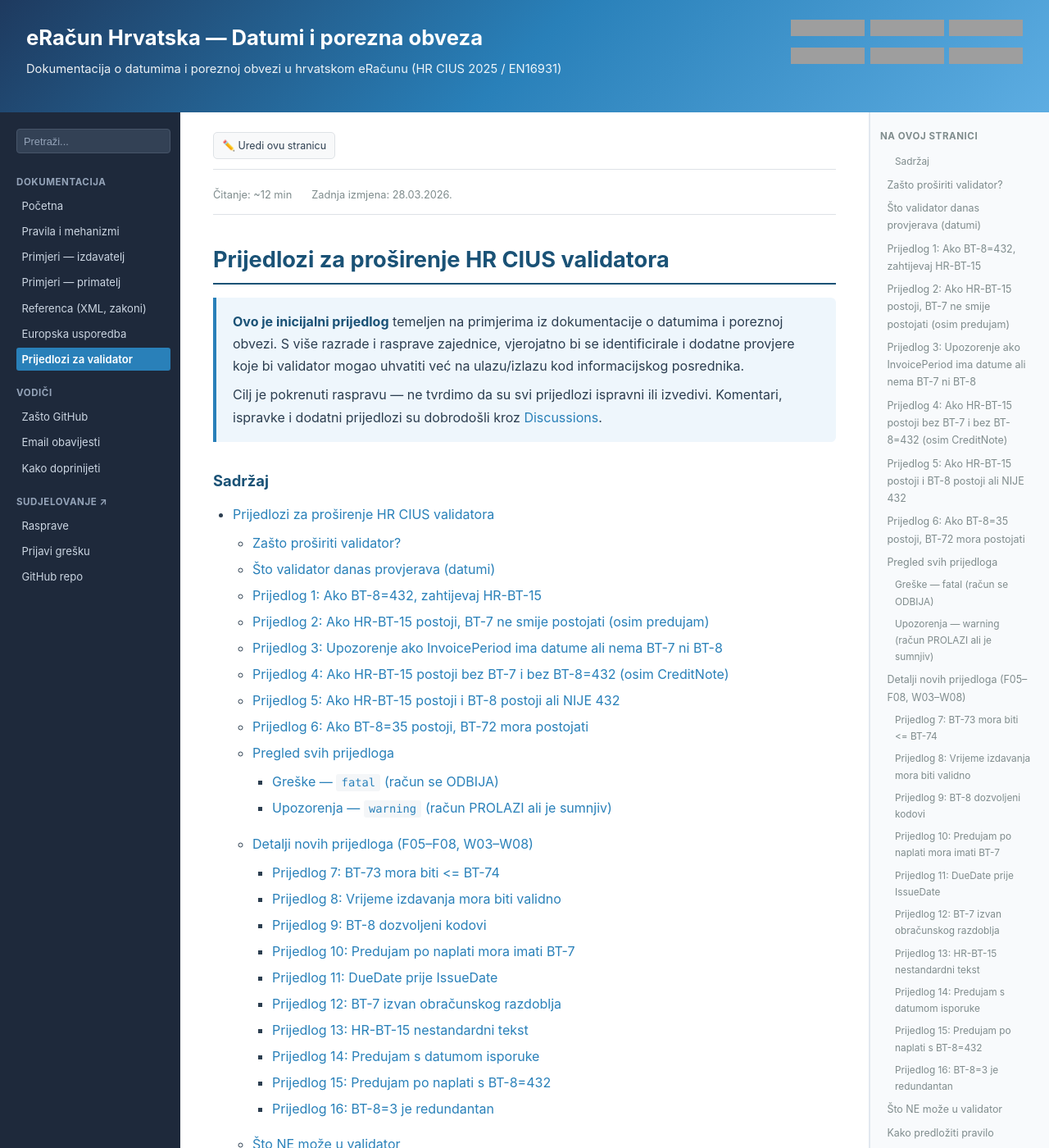
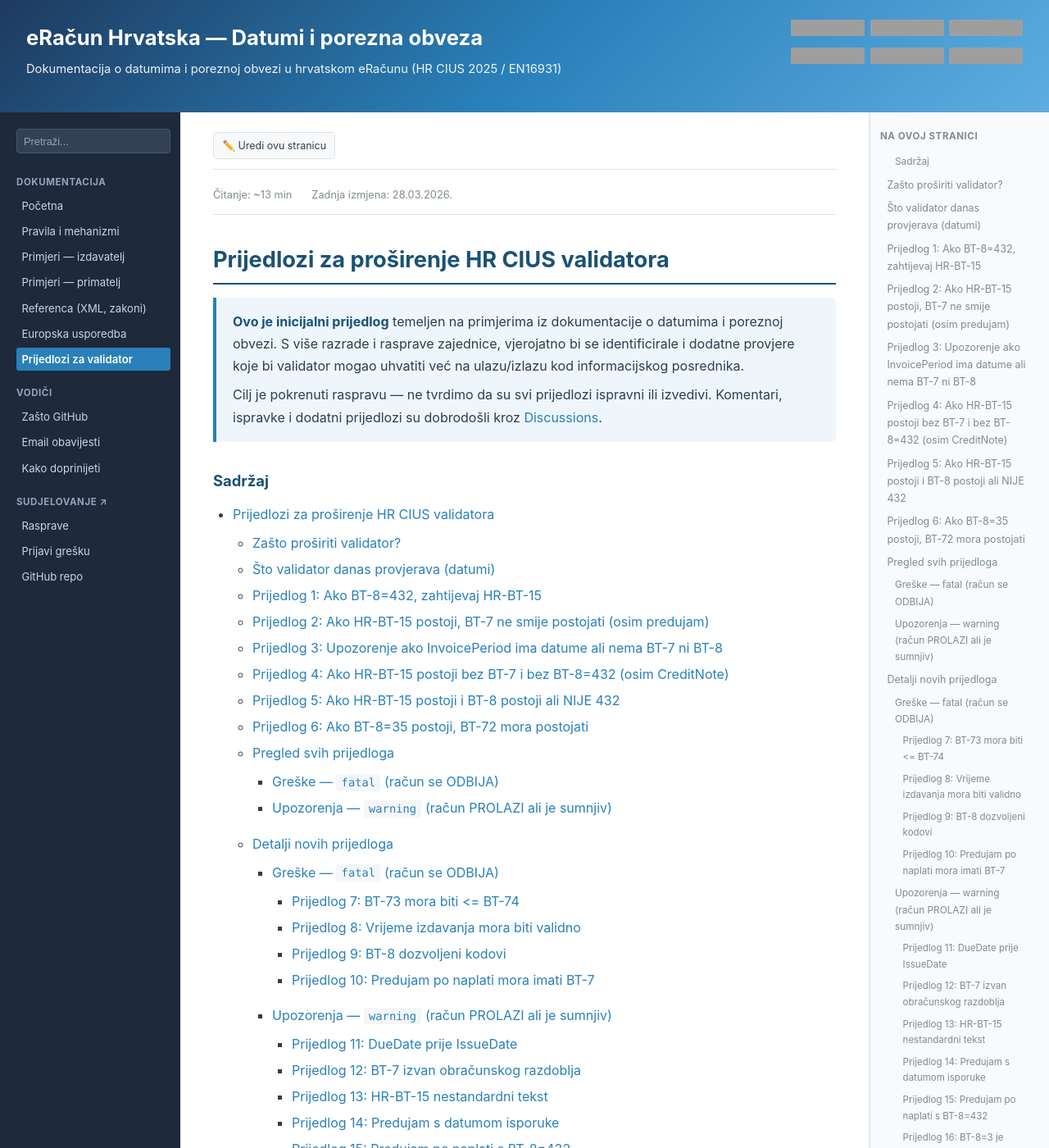
Before and after one commit to dageci/eracun-fiskalizacija-datumi, a Jekyll site: the page built from docs/prijedlozi-validator.md, in a window 1280 px wide and 1400 px high. Shown: the whole window at 82% size. Built offline with Jekyll 4.4.1, drawn with Linux system fonts in a browser that asks for light colours; some of the changed text lies outside the part shown; grey boxes are pictures that could not be loaded.

Commit message:
validator prijedlozi grupirani po fatal/warning s podnaslovima

```diff
--- a/docs/prijedlozi-validator.md
+++ b/docs/prijedlozi-validator.md
@@ -228,9 +228,11 @@ Validator propušta eRačun ali izdaje upozorenje. Moguća programerska greška
 
 ---
 
-## Detalji novih prijedloga (F05–F08, W03–W08)
+## Detalji novih prijedloga
 
-### Prijedlog 7: BT-73 mora biti <= BT-74
+### Greške — `fatal` (račun se ODBIJA)
+
+#### Prijedlog 7: BT-73 mora biti <= BT-74
 
 **Što**: Ako obračunsko razdoblje ima oba datuma, početak mora biti prije ili jednak kraju.
 
@@ -251,7 +253,7 @@ Validator propušta eRačun ali izdaje upozorenje. Moguća programerska greška
 
 ---
 
-### Prijedlog 8: Vrijeme izdavanja mora biti validno
+#### Prijedlog 8: Vrijeme izdavanja mora biti validno
 
 **Što**: HR-BR-2 provjerava format `hh:mm:ss` regexom, ali dozvoljava `99:99:99`. Treba provjera raspona.
 
@@ -276,7 +278,7 @@ Validator propušta eRačun ali izdaje upozorenje. Moguća programerska greška
 
 ---
 
-### Prijedlog 9: BT-8 dozvoljeni kodovi
+#### Prijedlog 9: BT-8 dozvoljeni kodovi
 
 **Što**: BT-8 (DescriptionCode) smije biti samo 3, 35 ili 432 prema UNTDID 2005.
 
@@ -298,7 +300,7 @@ Validator propušta eRačun ali izdaje upozorenje. Moguća programerska greška
 
 ---
 
-### Prijedlog 10: Predujam po naplati mora imati BT-7
+#### Prijedlog 10: Predujam po naplati mora imati BT-7
 
 **Što**: Predujam (386) s HR-BT-15 mora imati BT-7 jer je datum plaćanja poznat (kupac je već platio).
 
@@ -324,7 +326,9 @@ Validator propušta eRačun ali izdaje upozorenje. Moguća programerska greška
 
 ---
 
-### Prijedlog 11: DueDate prije IssueDate
+### Upozorenja — `warning` (račun PROLAZI ali je sumnjiv)
+
+#### Prijedlog 11: DueDate prije IssueDate
 
 **Što**: Datum dospijeća (BT-9) je prije datuma izdavanja (BT-2).
 
@@ -344,7 +348,7 @@ Validator propušta eRačun ali izdaje upozorenje. Moguća programerska greška
 
 ---
 
-### Prijedlog 12: BT-7 izvan obračunskog razdoblja
+#### Prijedlog 12: BT-7 izvan obračunskog razdoblja
 
 **Što**: Datum poreza (BT-7) je izvan raspona obračunskog razdoblja (BT-73/BT-74).
 
@@ -367,7 +371,7 @@ Validator propušta eRačun ali izdaje upozorenje. Moguća programerska greška
 
 ---
 
-### Prijedlog 13: HR-BT-15 nestandardni tekst
+#### Prijedlog 13: HR-BT-15 nestandardni tekst
 
 **Što**: Sadržaj HR-BT-15 nije "Obračun prema naplaćenoj naknadi".
 
@@ -389,7 +393,7 @@ Validator propušta eRačun ali izdaje upozorenje. Moguća programerska greška
 
 ---
 
-### Prijedlog 14: Predujam s datumom isporuke
+#### Prijedlog 14: Predujam s datumom isporuke
 
 **Što**: Predujam (386) ima BT-72 (ActualDeliveryDate) — isporuka se još nije dogodila.
 
@@ -409,7 +413,7 @@ Validator propušta eRačun ali izdaje upozorenje. Moguća programerska greška
 
 ---
 
-### Prijedlog 15: Predujam po naplati s BT-8=432
+#### Prijedlog 15: Predujam po naplati s BT-8=432
 
 **Što**: Predujam (386) s HR-BT-15 koristi BT-8=432 umjesto BT-7.
 
@@ -433,7 +437,7 @@ Validator propušta eRačun ali izdaje upozorenje. Moguća programerska greška
 
 ---
 
-### Prijedlog 16: BT-8=3 je redundantan
+#### Prijedlog 16: BT-8=3 je redundantan
 
 **Što**: BT-8=3 znači "datum poreza = datum izdavanja" — isto kao default kad nema ni BT-7 ni BT-8.
 
```
